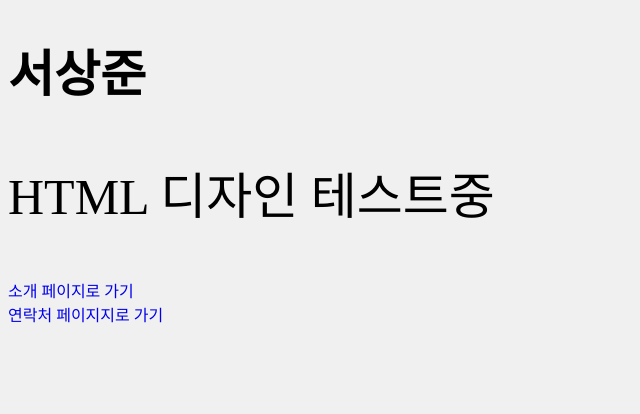
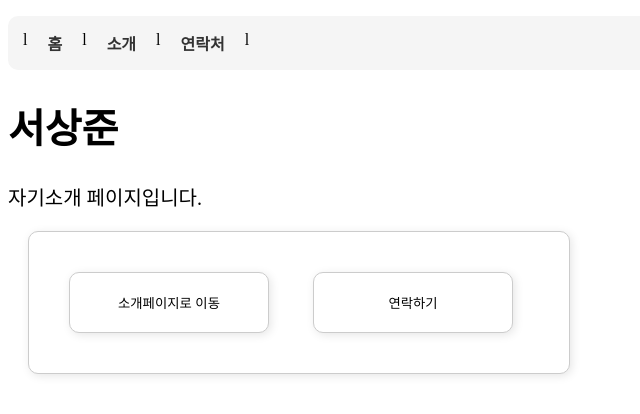
Before and after one commit to sjun129/HTML-Practice, a plain HTML site: page index.html in a window 1280 px wide. Shown: the whole page, without its empty margins (0-640 px from the left). Drawn offline with Linux system fonts and the light colour scheme.

Commit message:
Add files via upload

```diff
--- a/index.html
+++ b/index.html
@@ -1,27 +1,84 @@
 <!DOCTYPE html>
 <html lang="ko">
 <head>
-    <meta charset="UTF-8">
-    <title> 나의 첫 스타일링</title>
+    <title> 나의 자기소개 페이지 </title>
     <style>
-        h1 {
-            font-size: 50px;
+        h1{
+            font-size: 40px;
         }
-        p {
-            font-size: 50px;
+
+        p{
+            font-size: 20px;
         }
-        a {
+
+        .card{
+            border: 1px solid #ccc;
+            border-radius: 10px;
+            padding: 20px;
+            margin: 20px;
+            background-color: #ffffff;
+            box-shadow: 2px 2px 10px rgba(0,0,0,0.1);
+            width: 500px;
+        }
+
+        button{
+            border: 1px solid #ccc;
+            border-radius: 10px;
+            padding: 20px;
+            margin: 20px;
+            background-color: #ffffff;
+            box-shadow: 2px 2px 10px rgba(0,0,0,0.1);
+            width: 200px;
+        }
+        button:hover {
+            background-color: #007BFF;
+            color: white;
+            cursor: pointer;
+        }
+
+        .navbar {
+            list-style: none;
+            padding: 0;
+            display: flex;
+            gap: 20px;
+            background-color: #f5f5f5;
+            padding: 15px;
+            border-radius: 10px;
+        }
+
+        .navbar li {
+            display: inline;
+        }
+
+        .navbar a {
             text-decoration: none;
+            color: #333;
+            font-weight: bold;
+
         }
-        body {
-            background-color: #f0f0f0;
+
+        .navbar a:hover {
+            color: #007BFF;
         }
     </style>
 </head>
 <body>
-    <h1> 서상준</h1>
-    <p> HTML 디자인 테스트중</p>
-    <a href = "about.html"> 소개 페이지로 가기 </a><br>
-    <a href = "contact.html"> 연락처 페이지지로 가기 </a>
+    <nav>
+        <ul class="navbar">
+            <li> l </li>
+            <li><a href="index.html">홈</a></li>
+            <li> l </li>
+            <li><a href="about.html">소개</a></li>
+            <li> l </li>
+            <li><a href="contact.html">연락처</a></li>
+            <li> l </li>
+        </ul>
+    </nav>
+    <h1>서상준</h1>
+    <p>자기소개 페이지입니다.</p>
+    <div class="card">
+        <button onclick="location.href='about.html'"> 소개페이지로 이동</button>
+        <button onclick="location.href='contact.html'">연락하기</button>
+    </div>
 </body>
 </html>
```
Also changed, not shown: about.html (+45 -6 lines), contact.html (+45 -6 lines).
